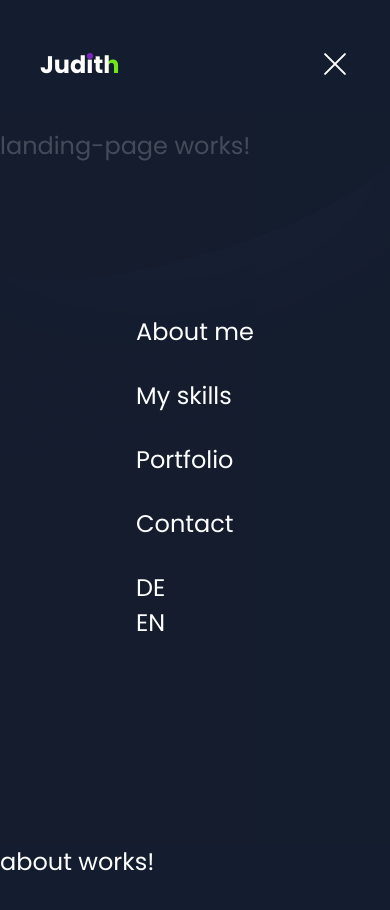
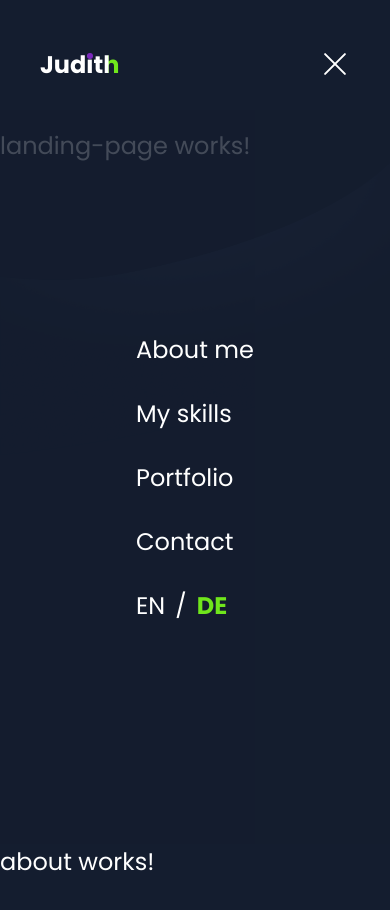
Before and after one commit to Judith-Lenz/portfolio, an Angular app: page / in a window 390 px wide. Both pictures are taken after a click on the element 335 px from the left and 64 px from the top of the page. Shown: the top 910 px of the page. Built offline with nearby package versions, Linux system fonts and the light colour scheme.

Commit message:
synchronized language change

```diff
--- a/src/app/header/burger-menu/burger-menu.component.html
+++ b/src/app/header/burger-menu/burger-menu.component.html
@@ -11,8 +11,19 @@
       <li><a (click)="closeMenuAndScroll('portfolio')">Portfolio</a></li>
       <li><a (click)="closeMenuAndScroll('contact')">Contact</a></li>
       <div>
-        <div>DE</div>
-        <div>EN</div>
+        <div
+          [class.active]="selectedLanguage === 'en'"
+          (click)="changeLanguage('en')"
+        >
+          EN
+        </div>
+        <div>/</div>
+        <div
+          [class.active]="selectedLanguage === 'de'"
+          (click)="changeLanguage('de')"
+        >
+          DE
+        </div>
       </div>
     </ul>
   </nav>
--- a/src/app/header/burger-menu/burger-menu.component.scss
+++ b/src/app/header/burger-menu/burger-menu.component.scss
@@ -11,6 +11,14 @@ ul {
   gap: 29px;
   width: fit-content;
   margin: auto;
+  div {
+    display: flex;
+    gap: 10px;
+    &.active {
+      font-weight: bold;
+      color: #70e61c;
+    }
+  }
 }
 
 li {
--- a/src/app/header/burger-menu/burger-menu.component.ts
+++ b/src/app/header/burger-menu/burger-menu.component.ts
@@ -1,4 +1,4 @@
-import { Component } from '@angular/core';
+import { Component, EventEmitter, Output, Input } from '@angular/core';
 import { CommonModule, ViewportScroller } from '@angular/common';
 import { Router } from '@angular/router';
 
@@ -10,6 +10,13 @@ import { Router } from '@angular/router';
   styleUrl: './burger-menu.component.scss',
 })
 export class BurgerMenuComponent {
+  @Input() selectedLanguage!: string;
+  @Output() languageChanged = new EventEmitter<string>();
+
+  changeLanguage(lang: string) {
+    this.languageChanged.emit(lang);
+  }
+
   menuOpen = false;
 
   constructor(
--- a/src/app/header/header.component.html
+++ b/src/app/header/header.component.html
@@ -31,6 +31,10 @@
         </div>
       </div>
     </div>
-    <app-burger-menu class="burger"></app-burger-menu>
+    <app-burger-menu
+      class="burger"
+      [selectedLanguage]="selectedLanguage"
+      (languageChanged)="setLanguage($event)"
+    ></app-burger-menu>
   </header>
 </section>
--- a/src/app/header/header.component.ts
+++ b/src/app/header/header.component.ts
@@ -51,6 +51,7 @@ export class HeaderComponent implements OnInit {
    */
   setLanguage(lang: string) {
     this.selectedLanguage = lang;
+    localStorage.setItem('language', lang);
     console.log('Aktuelle Sprache:', this.selectedLanguage);
   }
 }
```
